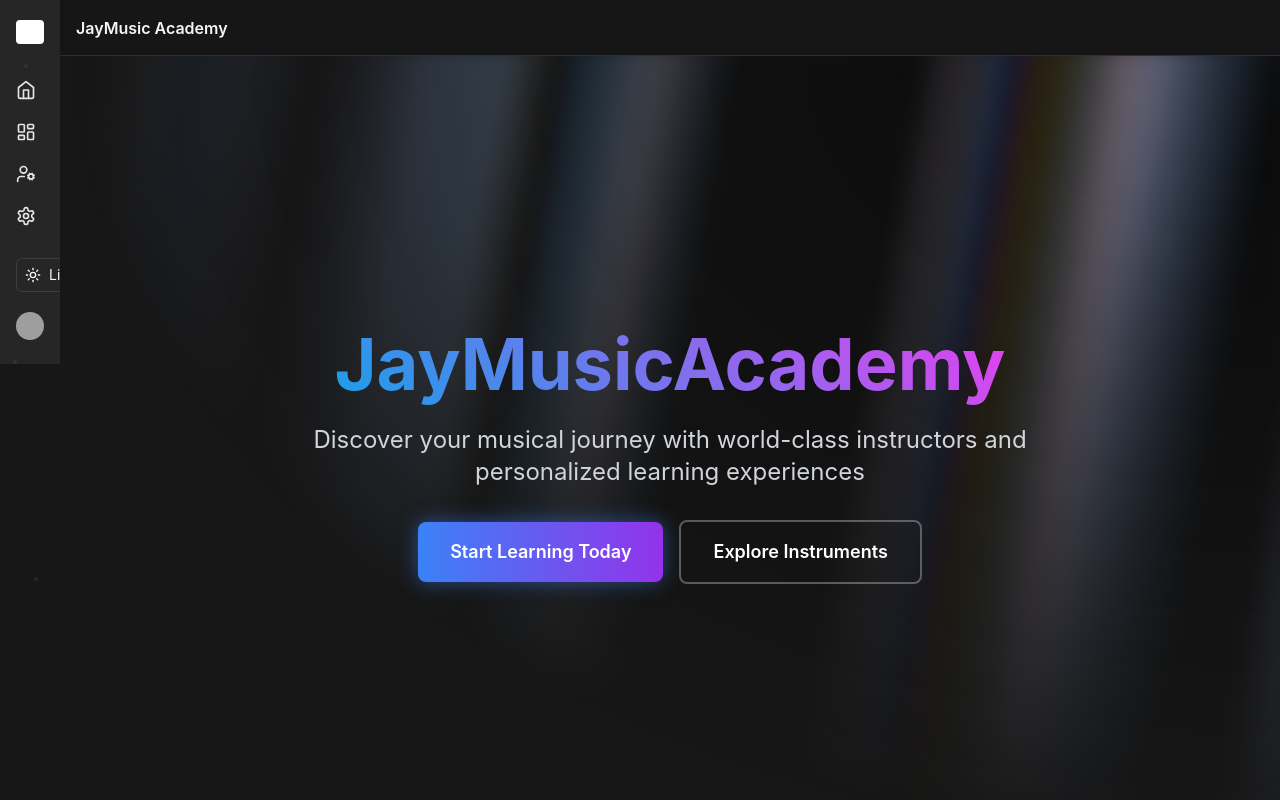
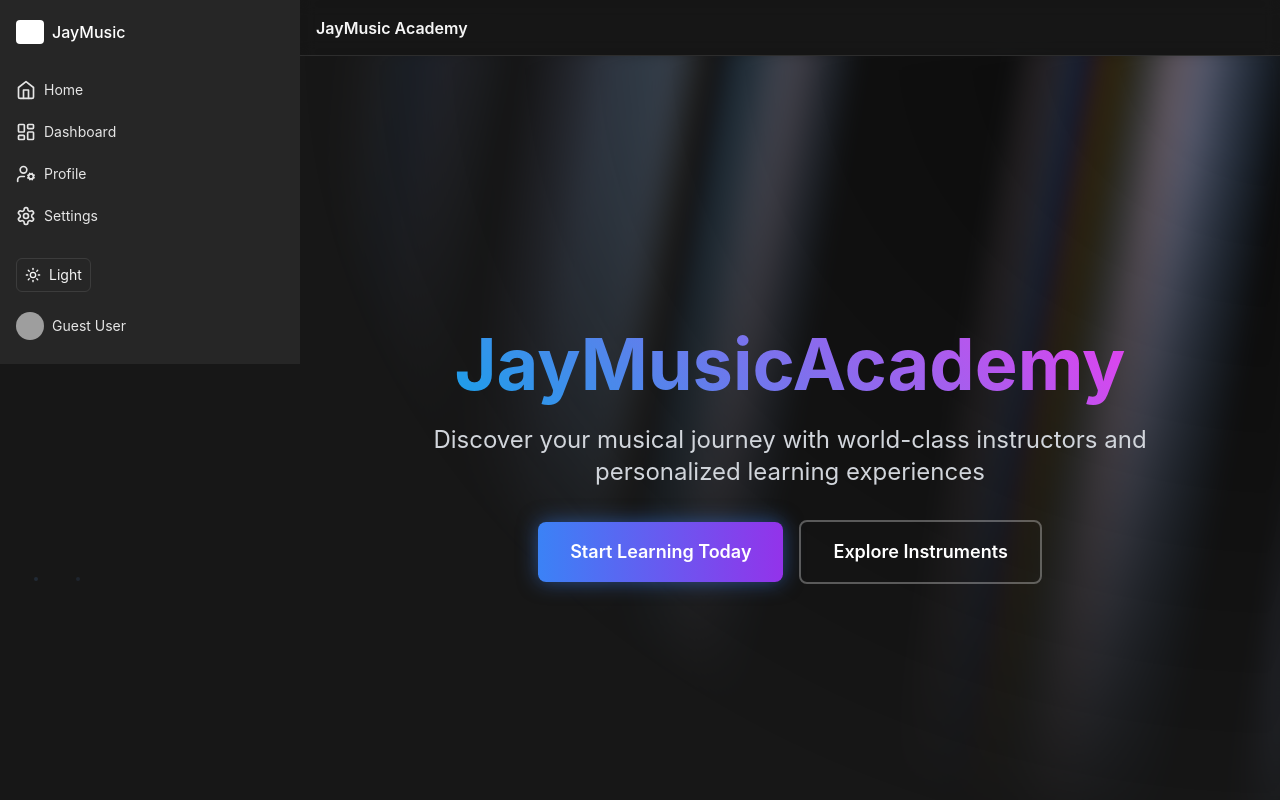
Before and after one commit to kingvis/JayMusicAcademy, a Next.js app: page / in a window 1280 px wide. Shown: the top 800 px of the page. Built offline with nearby package versions, Linux system fonts and the light colour scheme; no server answers; grey boxes are pictures that could not be loaded.

Commit message:
fix(sidebar): expand on hover reliably on desktop by using pointer events, adding z-index, and removing fixed width class; also add smooth transition

```diff
--- a/components/ui/sidebar.tsx
+++ b/components/ui/sidebar.tsx
@@ -89,14 +89,15 @@ export const DesktopSidebar = ({
   return (
     <motion.div
       className={cn(
-        "h-full px-4 py-4 hidden md:flex md:flex-col bg-neutral-100 dark:bg-neutral-800 w-[300px] flex-shrink-0",
+        "h-full px-4 py-4 hidden md:flex md:flex-col bg-neutral-100 dark:bg-neutral-800 flex-shrink-0 z-50 pointer-events-auto",
         className
       )}
       animate={{
         width: animate ? (open ? "300px" : "60px") : "300px",
       }}
-      onMouseEnter={() => setOpen(true)}
-      onMouseLeave={() => setOpen(false)}
+      transition={{ duration: 0.2, ease: "easeInOut" }}
+      onPointerEnter={() => setOpen(true)}
+      onPointerLeave={() => setOpen(false)}
       {...props}
     >
       {children}
```
